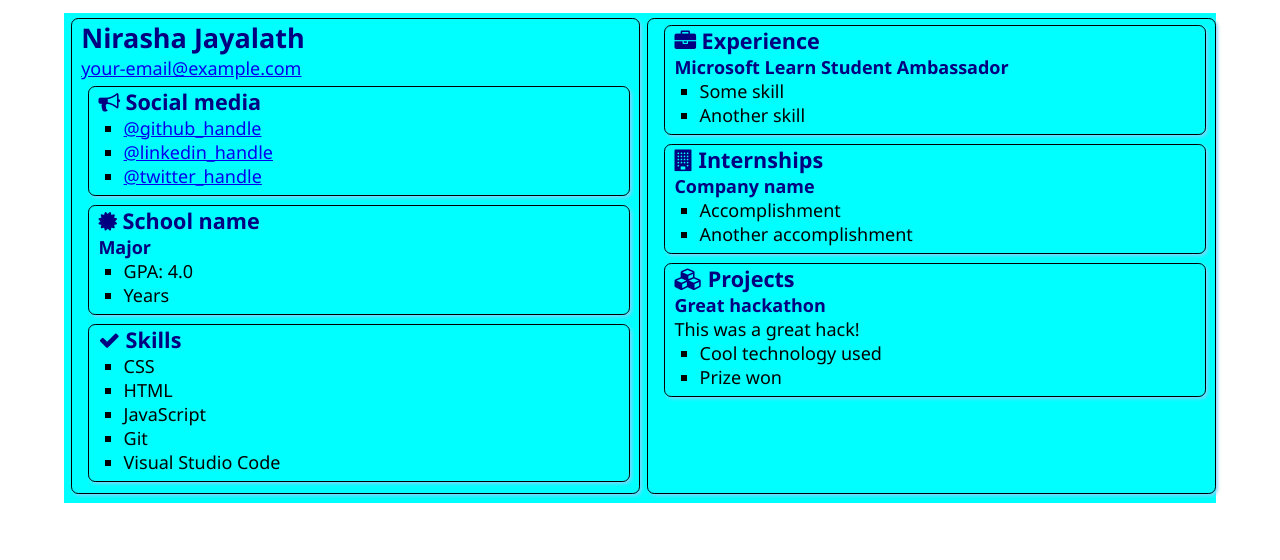
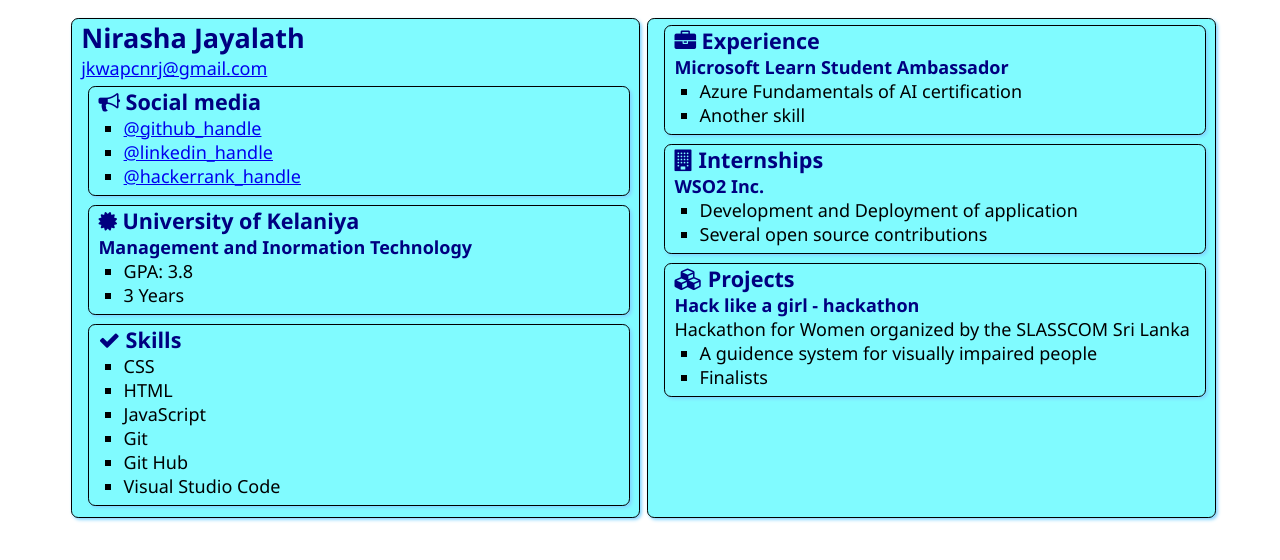
Before and after one commit to jayalath-jknr/SATechnicalOnboarding, a plain HTML site: page src/index.html in a window 1280 px wide. Drawn offline with Linux system fonts and the light colour scheme.

Commit message:
Added personal Details
Added personal Details

```diff
--- a/src/index.html
+++ b/src/index.html
@@ -13,7 +13,7 @@
     <main>
         <article class="box">
             <h1>Nirasha Jayalath</h1>
-            <div><a href="mailto:your.email@example.com">your-email@example.com</a></div>
+            <div><a href="mailto:jkwapcnrj@gmail.com">jkwapcnrj@gmail.com</a></div>
 
             <section class="box">
                 <h2>
@@ -21,9 +21,9 @@
                     Social media
                 </h2>
                 <ul>
-                    <li><a href="https://github.com/<handle>">@github_handle</a></li>
-                    <li><a href="https://linkedin.com/in/<handle>">@linkedin_handle</a></li>
-                    <li><a href="https://twitter.com/<handle>">@twitter_handle</a></li>
+                    <li><a href="https://github.com/jayalath-jknr">@github_handle</a></li>
+                    <li><a href="https://www.linkedin.com/in/nirasha-jayalath-2a7bb6153/">@linkedin_handle</a></li>
+                    <li><a href="https://www.hackerrank.com/jkwapcnrj">@hackerrank_handle</a></li>
                 </ul>
             </section>
 
@@ -31,12 +31,12 @@
                 <div class="education">
                     <h2>
                         <i class="fa fa-certificate" aria-hidden="true"></i>
-                        School name
+                        University of Kelaniya
                     </h2>
-                    <h3>Major</h3>
+                    <h3>Management and Inormation Technology</h3>
                     <ul>
-                        <li>GPA: 4.0</li>
-                        <li>Years</li>
+                        <li>GPA: 3.8</li>
+                        <li>3 Years</li>
                     </ul>
                 </div>
             </section>
@@ -51,6 +51,7 @@
                     <li>HTML</li>
                     <li>JavaScript</li>
                     <li>Git</li>
+                    <li>Git Hub</li>
                     <li>Visual Studio Code</li>
                 </ul>
             </section>
@@ -63,7 +64,7 @@
                 </h2>
                 <h3>Microsoft Learn Student Ambassador</h3>
                 <ul>
-                    <li>Some skill</li>
+                    <li>Azure Fundamentals of AI certification</li>
                     <li>Another skill</li>
                 </ul>
             </section>
@@ -73,10 +74,10 @@
                     Internships
                 </h2>
 
-                <h3>Company name</h3>
+                <h3>WSO2 Inc.</h3>
                 <ul>
-                    <li>Accomplishment</li>
-                    <li>Another accomplishment</li>
+                    <li>Development and Deployment of application</li>
+                    <li>Several open source contributions</li>
                 </ul>
             </section>
             <section class="box">
@@ -85,11 +86,11 @@
                     Projects
                 </h2>
 
-                <h3>Great hackathon</h3>
-                <div>This was a great hack!</div>
+                <h3>Hack like a girl - hackathon</h3>
+                <div>Hackathon for Women organized by the SLASSCOM Sri Lanka</div>
                 <ul>
-                    <li>Cool technology used</li>
-                    <li>Prize won</li>
+                    <li>A guidence system for visually impaired people</li>
+                    <li>Finalists</li>
                 </ul>
             </section>
         </article>
--- a/src/style.css
+++ b/src/style.css
@@ -8,7 +8,7 @@ body {
 main {
     display: grid;
     grid-template-columns: 50% 50%;
-    background-color: aqua;
+    /* background-color:#80D4FF; */
 }
 
 
@@ -21,6 +21,7 @@ main {
     padding: .0em .5em .1em .5em;
     margin-bottom: .5em;
     margin-top: .3em;
+    background-color:#80fbff;
 }
 
 h1 {
```
